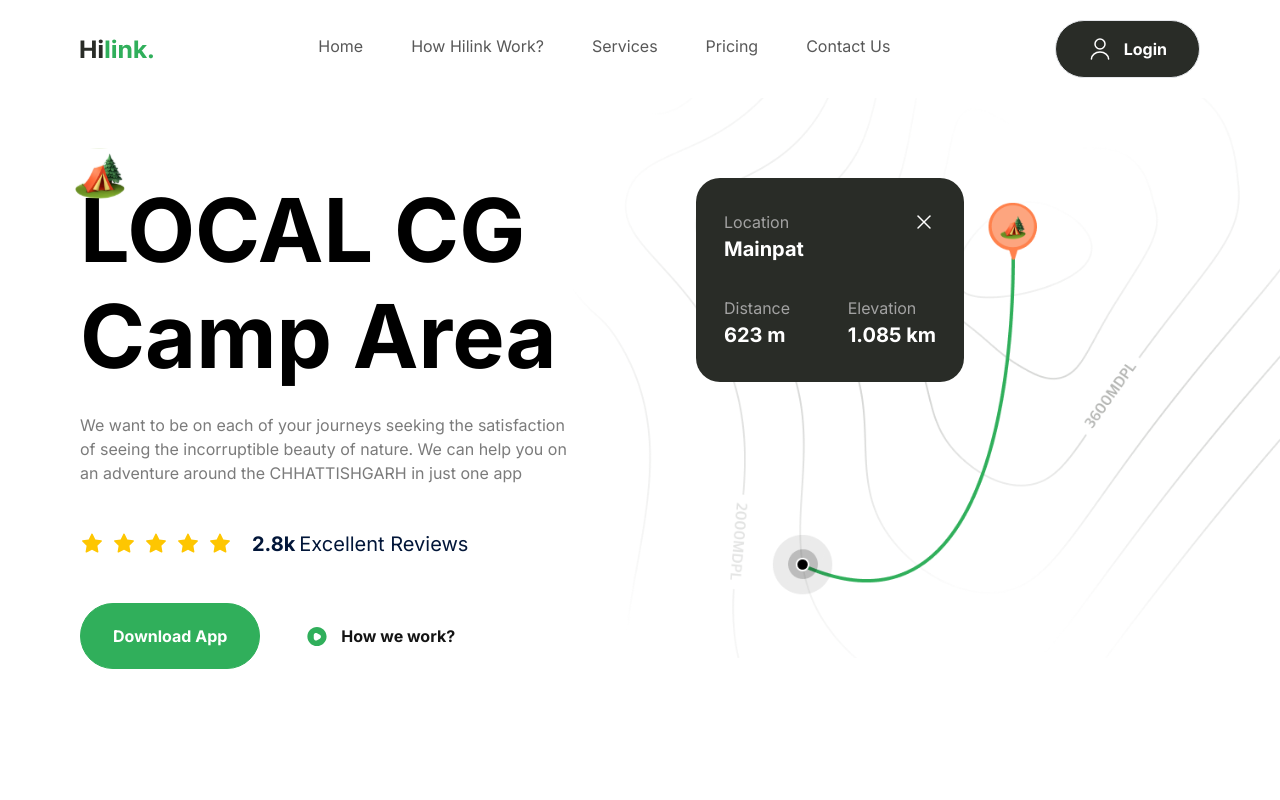
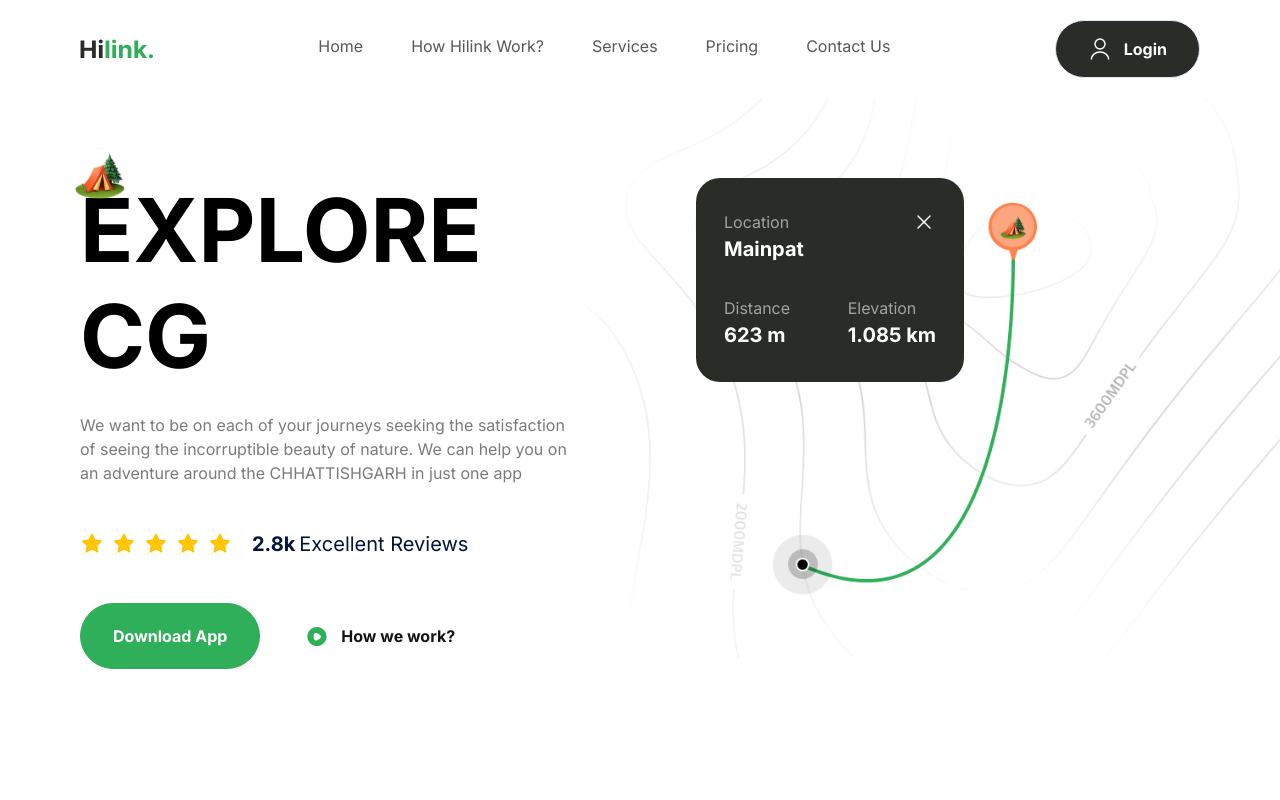
Before and after one commit to Sumit4509/Travel-Website-Design, a Next.js app: page / in a window 1280 px wide. Shown: the top 800 px of the page. Built offline with nearby package versions, Linux system fonts and the light colour scheme.

Commit message:
Update Hero.tsx

```diff
--- a/components/Hero.tsx
+++ b/components/Hero.tsx
@@ -14,7 +14,7 @@
           height={50}
           className="absolute left-[-5px] top-[-30px] w-10 lg:w-[50px]"
         />
-        <h1 className="bold-52 lg:bold-88">LOCAL CG Camp Area</h1>
+        <h1 className="bold-52 lg:bold-88">EXPLORE CG</h1>
         <p className="regular-16 mt-6 text-gray-30 xl:max-w-[520px]">
           We want to be on each of your journeys seeking the satisfaction of seeing the incorruptible beauty of nature. We can help you on an adventure around the CHHATTISHGARH in just one app
         </p>
```
